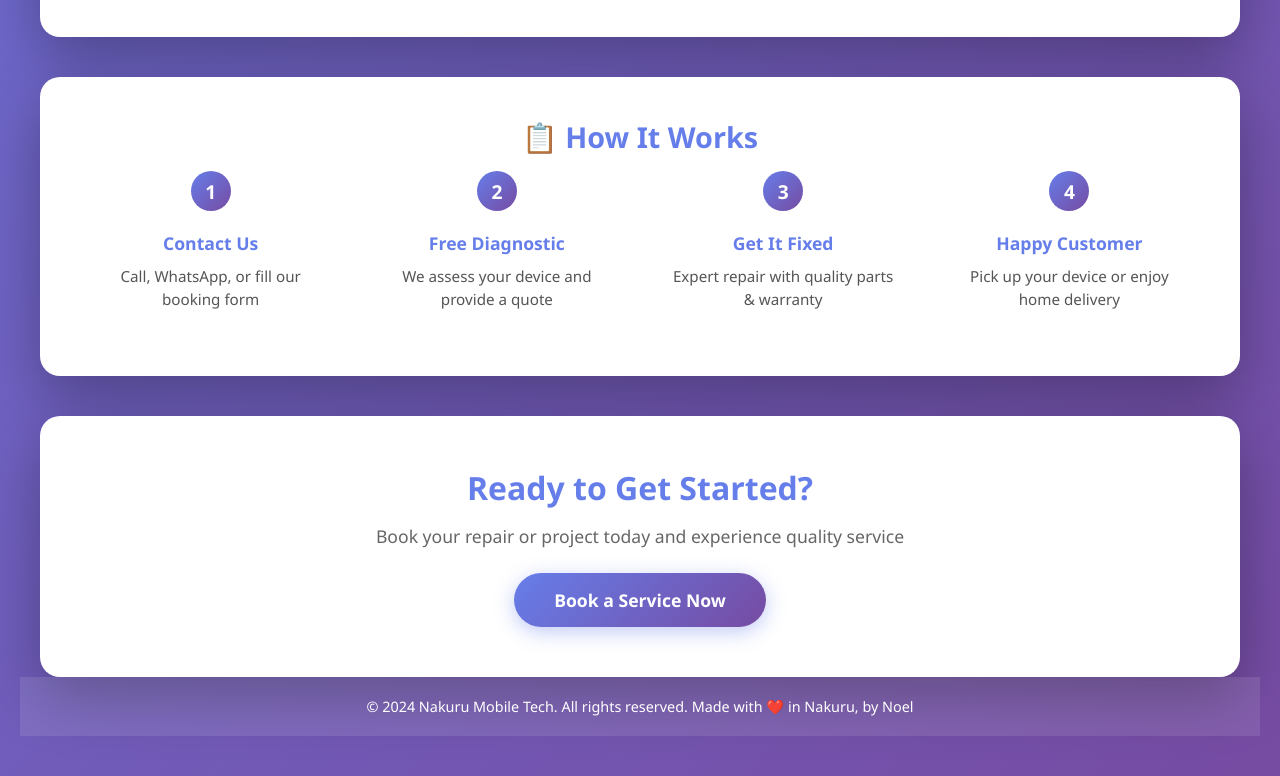
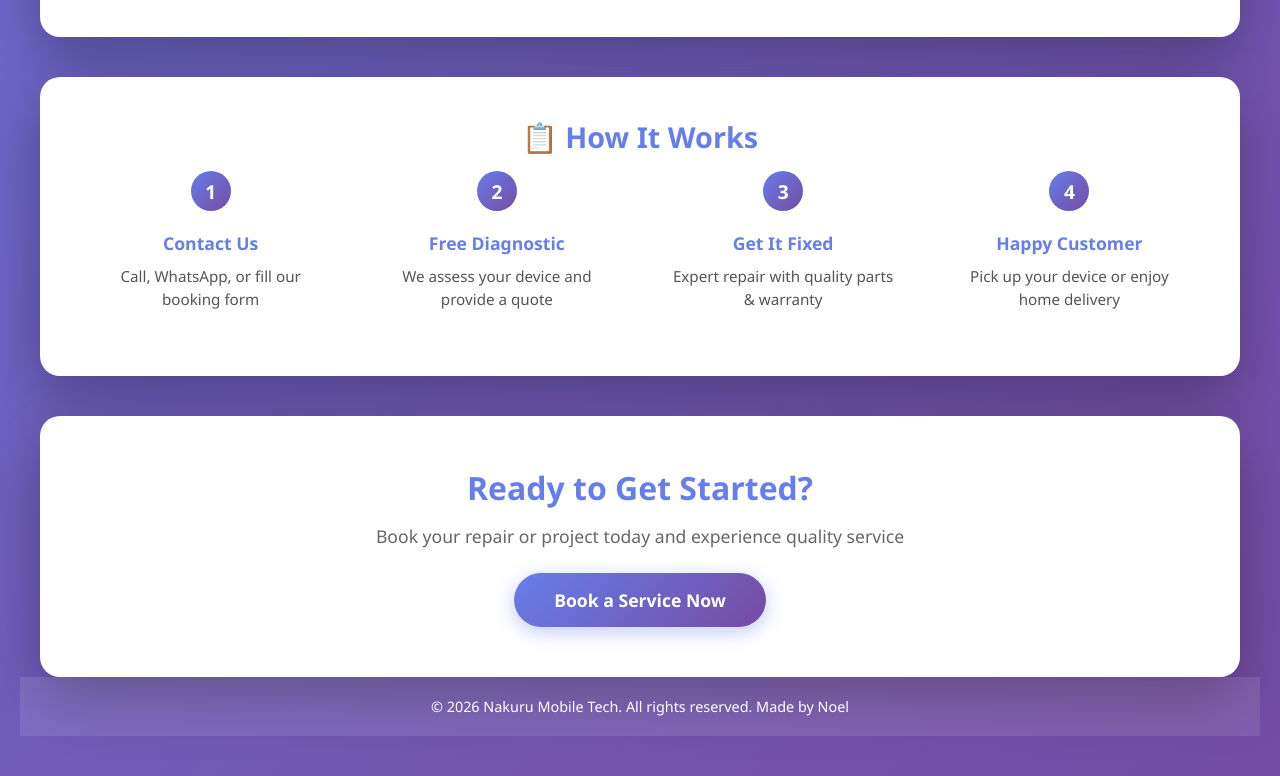
Before and after one commit to noelkenny/nakuru-mobile-tech, a website: page services.html in a window 1280 px wide. Shown: the part 1723-2499 px from the top of the page. Drawn offline with Linux system fonts and the light colour scheme.

Commit message:
Update footer copyright year to 2026

```diff
--- a/services.html
+++ b/services.html
@@ -525,7 +525,7 @@
     </div>
 
     <footer style="text-align: center; padding: 20px; background: rgba(255,255,255,0.1); color: white; font-size: 0.9rem;">
-        &copy; 2024 Nakuru Mobile Tech. All rights reserved. Made with ❤️ in Nakuru, by Noel
+        &copy; 2026 Nakuru Mobile Tech. All rights reserved. Made by Noel
     </footer>
 
 </body>
```
